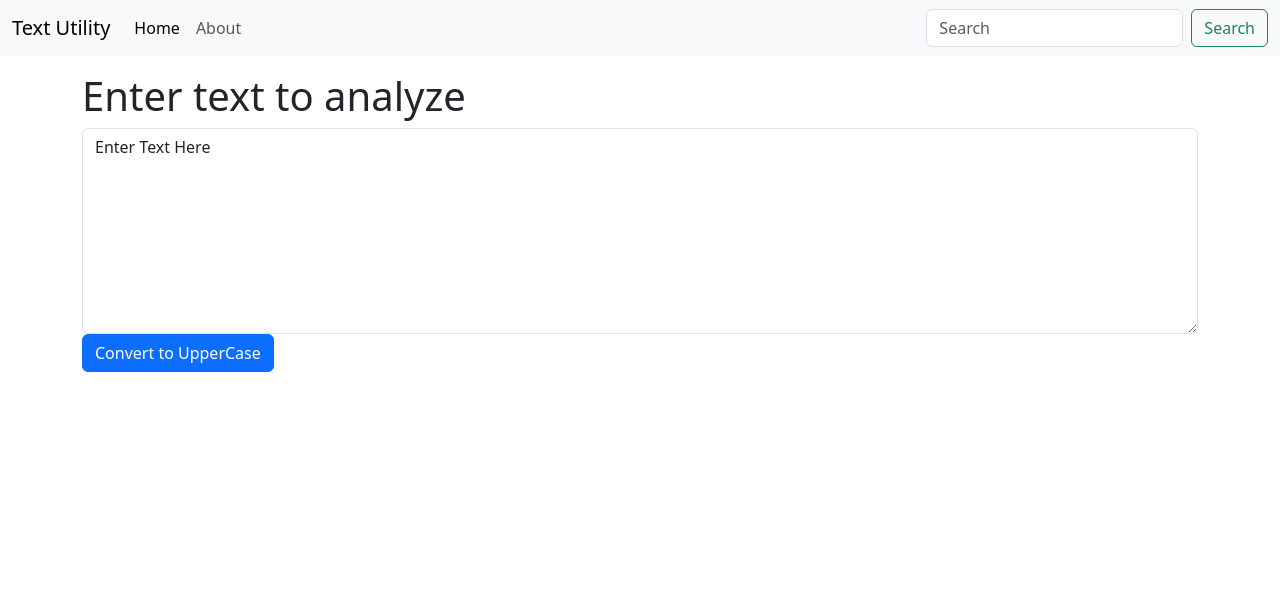
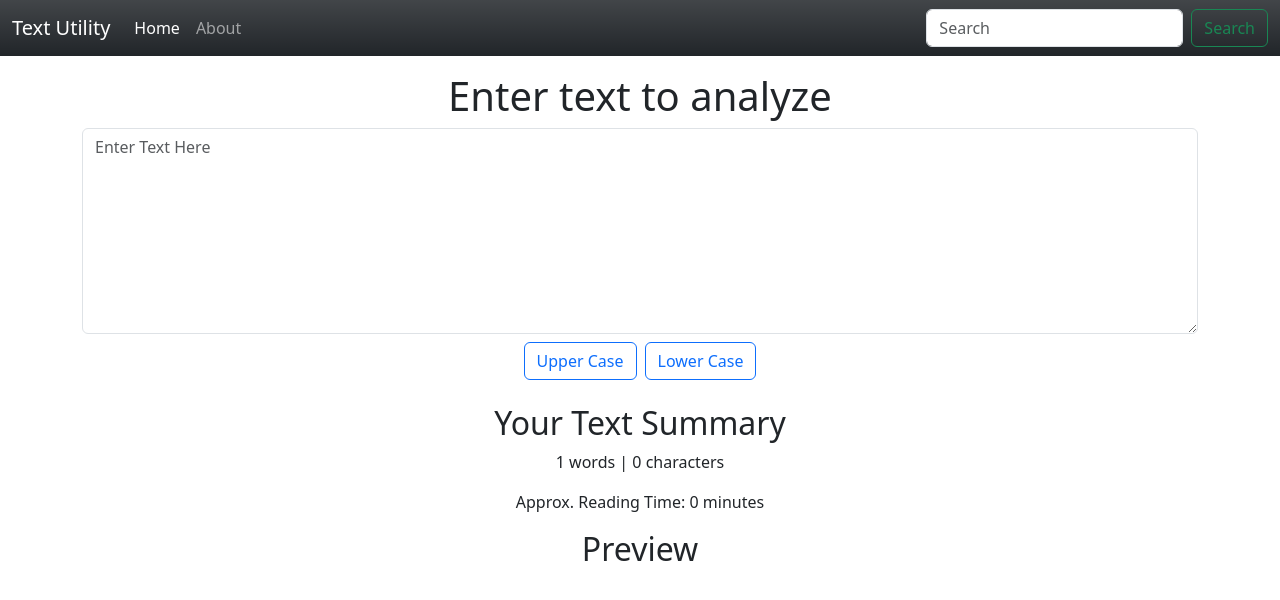
Before and after one commit to aflat00n/ReactJS-Course, a React (Create React App) app in the folder my-app/: page / in a window 1280 px wide. Shown: the top 600 px of the page. Built offline with nearby package versions, Linux system fonts and the light colour scheme.

Commit message:
adding some logic, colors & using states

```diff
--- a/my-app/src/App.js
+++ b/my-app/src/App.js
@@ -6,11 +6,13 @@ import TextForm from './components/TextForm';
 function App() {
   return (
     <>
-    {/* <Navbar title='Text Utility' home='Home' about='About'/> */}
-    <Navbar/>
-    <div className="container my-3">
-    <TextForm heading='Enter text to analyze'/>
-    </div>
+      <div className="pagecontainer">
+        {/* <Navbar title='Text Utility' home='Home' about='About'/> */}
+        <Navbar/>
+        <div className="container my-3">
+        <TextForm heading='Enter text to analyze'/>
+        </div>
+      </div>
     </>
   );
 }
--- a/my-app/src/components/Navbar.js
+++ b/my-app/src/components/Navbar.js
@@ -4,7 +4,7 @@ import PropTypes from 'prop-types'
 export default function Navbar(props) {
   return (
     <div>
-        <nav className="navbar navbar-expand-lg bg-body-tertiary">
+        <nav className="navbar navbar-expand-lg navbar-dark bg-dark bg-gradient">
         <div className="container-fluid">
             <a className="navbar-brand" href="/">{props.title}</a>
             <button className="navbar-toggler" type="button" data-bs-toggle="collapse" data-bs-target="#navbarSupportedContent" aria-controls="navbarSupportedContent" aria-expanded="false" aria-label="Toggle navigation">
--- a/my-app/src/components/TextForm.js
+++ b/my-app/src/components/TextForm.js
@@ -6,20 +6,32 @@ export default function TextForm(props) {
         let newText = text.toUpperCase()
         setText(newText)
     }
+    const handleLowClick = ()=>{
+        let newText = text.toLowerCase()
+        setText(newText)
+    }
     const handleOnChange = (event)=>{
         setText(event.target.value)
     }
-    const formClick = ()=>{
-        setText('')
-    }
-    const [text, setText] = useState('Enter Text Here');
+    // const formClick = ()=>{
+    //     setText('')
+    // }
+    const [text, setText] = useState('');
   return (
-    <div>
-        <h1>{props.heading}</h1>
-        <div className="mb-3">
-        <textarea className="form-control" value={text} onClick={formClick} onChange={handleOnChange} id="box" rows="8"></textarea>
-        <button className="btn btn-primary" onClick={handleUpClick}>Convert to UpperCase</button>
+    <>
+        <h1 className='text-center'>{props.heading}</h1>
+        <div className="mb-3 text-center">
+            <textarea className="form-control" value={text} placeholder='Enter Text Here' onChange={handleOnChange} id="box" rows="8"></textarea>
+            <button className="btn btn-outline-primary mx-1 my-2" onClick={handleUpClick}>Upper Case</button>
+            <button className="btn btn-outline-primary mx-1 my-2" onClick={handleLowClick}>Lower Case</button>
         </div>
-    </div>
+        <div className="container my-3 text-center">
+            <h2>Your Text Summary</h2>
+            <p>{text.split(' ').length} words | {text.length} characters</p>
+            <p>Approx. Reading Time: {Math.round(text.split(' ').length * 0.008)} minutes</p>
+            <h2>Preview</h2>
+            <p>{text}</p>
+        </div>
+    </>
   )
 }
```
